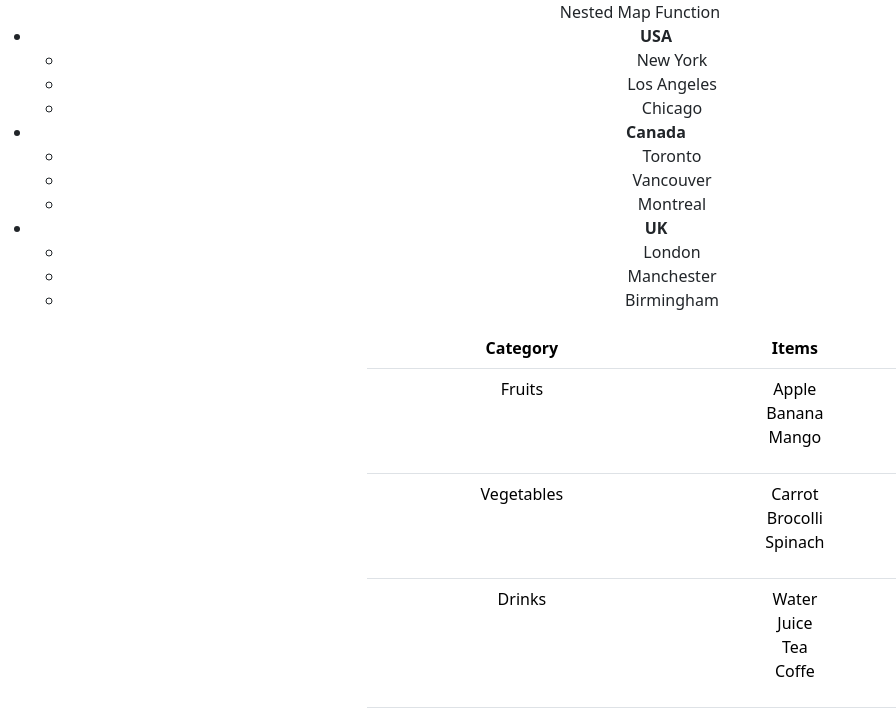
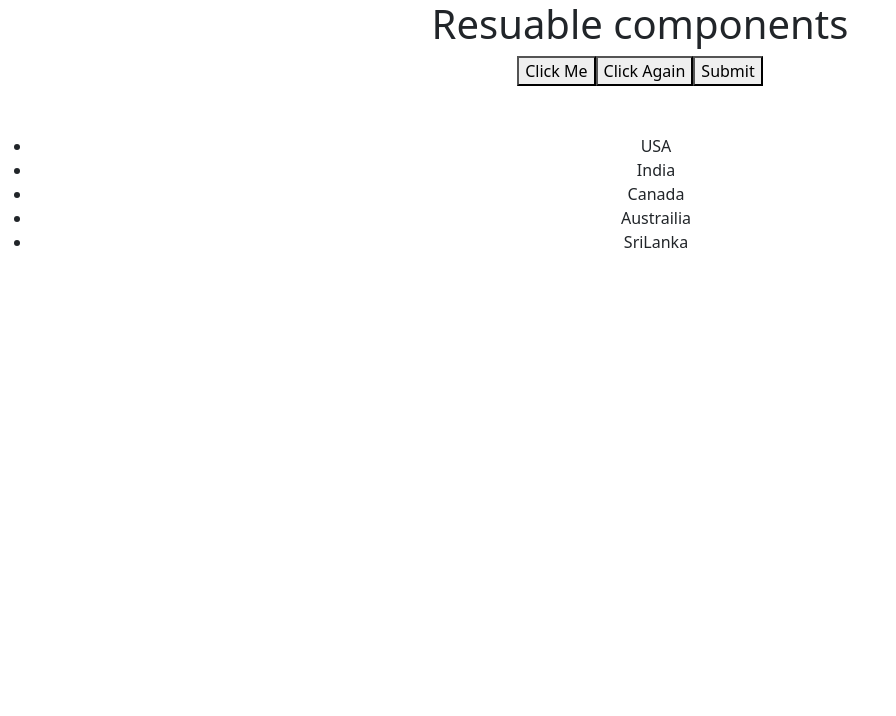
Before and after one commit to jigneshgit935/Learn_react_basic_to_advance, a React (Create React App) app: page / in a window 1280 px wide. Shown: the top 716 px of the page, without its empty margins (0-896 px from the left). Built offline with nearby package versions, Linux system fonts and the light colour scheme.

Commit message:
resuable components

```diff
--- a/src/App.js
+++ b/src/App.js
@@ -1,82 +1,32 @@
 import React from 'react';
 import './App.css';
-import { Col, Container, Row, Table } from 'react-bootstrap';
+import Resusable from './Resusable';
+import ReusableList from './ReusableList';
 const App = () => {
-  const countriesWithCities = [
-    {
-      country: 'USA',
-      cities: ['New York', 'Los Angeles', 'Chicago'],
-    },
-    {
-      country: 'Canada',
-      cities: ['Toronto', 'Vancouver', 'Montreal'],
-    },
-    {
-      country: 'UK',
-      cities: ['London', 'Manchester', 'Birmingham'],
-    },
-  ];
+  const handleButton = () => {
+    alert('button clicked');
+  };
+  const handleButtonAgain = () => {
+    alert('Click again clicked');
+  };
+  const handleButtonSubmit = () => {
+    alert('Submit clicked');
+  };
 
-  // example 2
-  const nestedData = [
-    {
-      category: 'Fruits',
-      items: ['Apple', 'Banana', 'Mango'],
-    },
-    {
-      category: 'Vegetables',
-      items: ['Carrot', 'Brocolli', 'Spinach'],
-    },
-    {
-      category: 'Drinks',
-      items: ['Water', 'Juice', 'Tea', 'Coffe'],
-    },
-  ];
+  // exampe 2
+  const countries = ['USA', 'India', 'Canada', 'Austrailia', 'SriLanka'];
   return (
     <div className="App">
-      Nested Map Function
-      {/* exampe 1 */}
-      <ul>
-        {countriesWithCities.map((countryObj, index) => (
-          <li key={index}>
-            <b>{countryObj.country}</b>
-            <ul>
-              {countryObj.cities.map((city, cityIndex) => (
-                <li key={cityIndex}>{city}</li>
-              ))}
-            </ul>
-          </li>
-        ))}
-      </ul>
-      {/* example 2 */}
-      <Container>
-        <Row>
-          <Col md={{ span: 6, offset: 3 }}>
-            <Table className="table">
-              <thead>
-                <tr>
-                  <th>Category</th>
-                  <th>Items</th>
-                </tr>
-              </thead>
-              <tbody>
-                {nestedData.map((data, index) => (
-                  <tr key={index}>
-                    <td>{data.category}</td>
-                    <td>
-                      <ul className="list-unstyled">
-                        {data.items.map((item, index) => (
-                          <li key={index}>{item}</li>
-                        ))}
-                      </ul>
-                    </td>
-                  </tr>
-                ))}
-              </tbody>
-            </Table>
-          </Col>
-        </Row>
-      </Container>
+      <h1>Resuable components</h1>
+      <Resusable text="Click Me" onClick={handleButton} />
+      <Resusable text="Click Again" onClick={handleButtonAgain} />
+      <Resusable text="Submit" onClick={handleButtonSubmit} />
+
+      <br />
+      <br />
+      <br />
+
+      <ReusableList items={countries} />
     </div>
   );
 };
--- /dev/null
+++ b/src/Resusable.jsx
@@ -0,0 +1,7 @@
+import React from 'react';
+
+const Resusable = ({ text, onClick }) => {
+  return <button onClick={onClick}>{text}</button>;
+};
+
+export default Resusable;
--- /dev/null
+++ b/src/ReusableList.jsx
@@ -0,0 +1,13 @@
+import React from 'react';
+
+const ReusableList = ({ items }) => {
+  return (
+    <ul>
+      {items.map((item, index) => (
+        <li key={index}>{item}</li>
+      ))}
+    </ul>
+  );
+};
+
+export default ReusableList;
```
